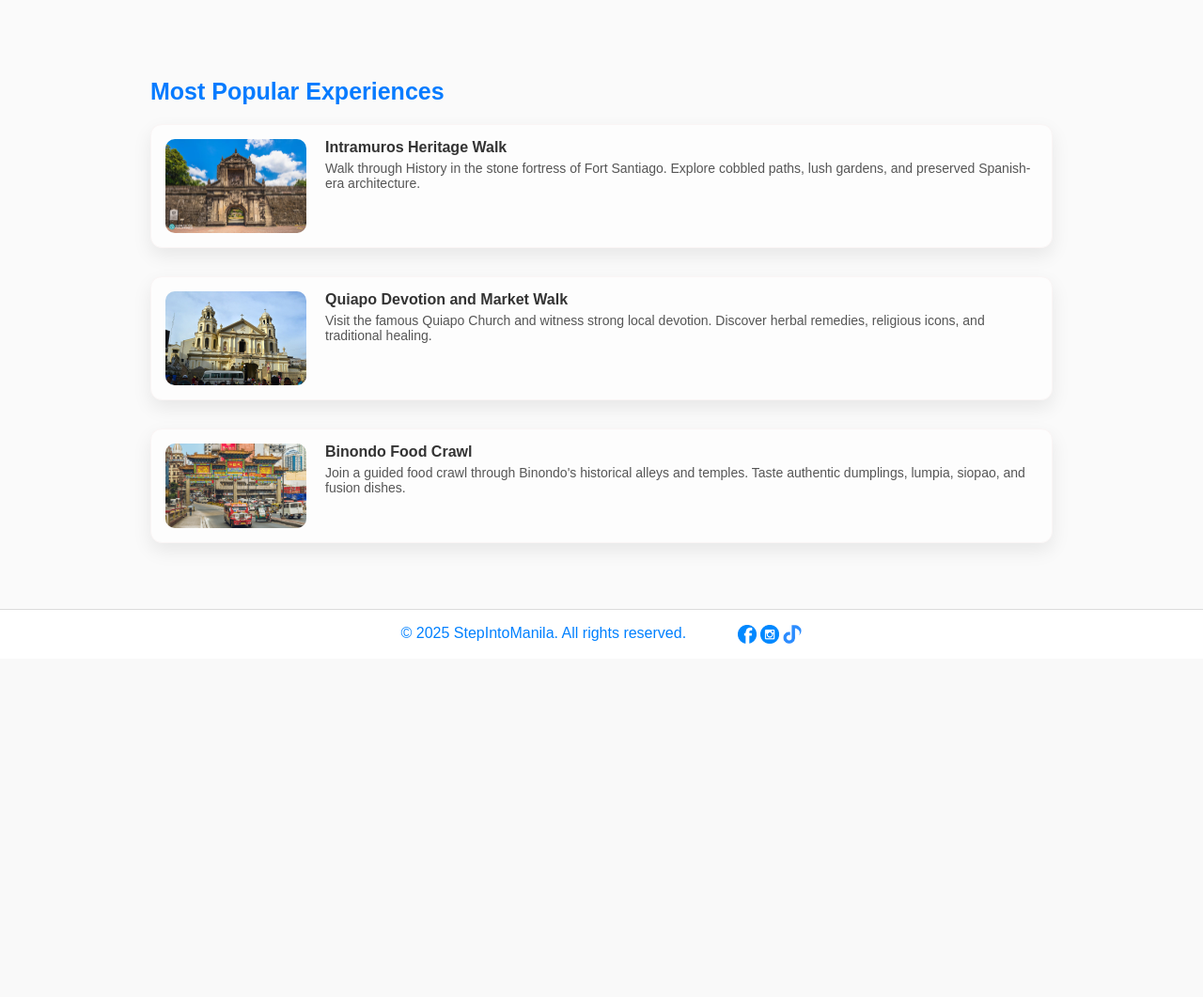
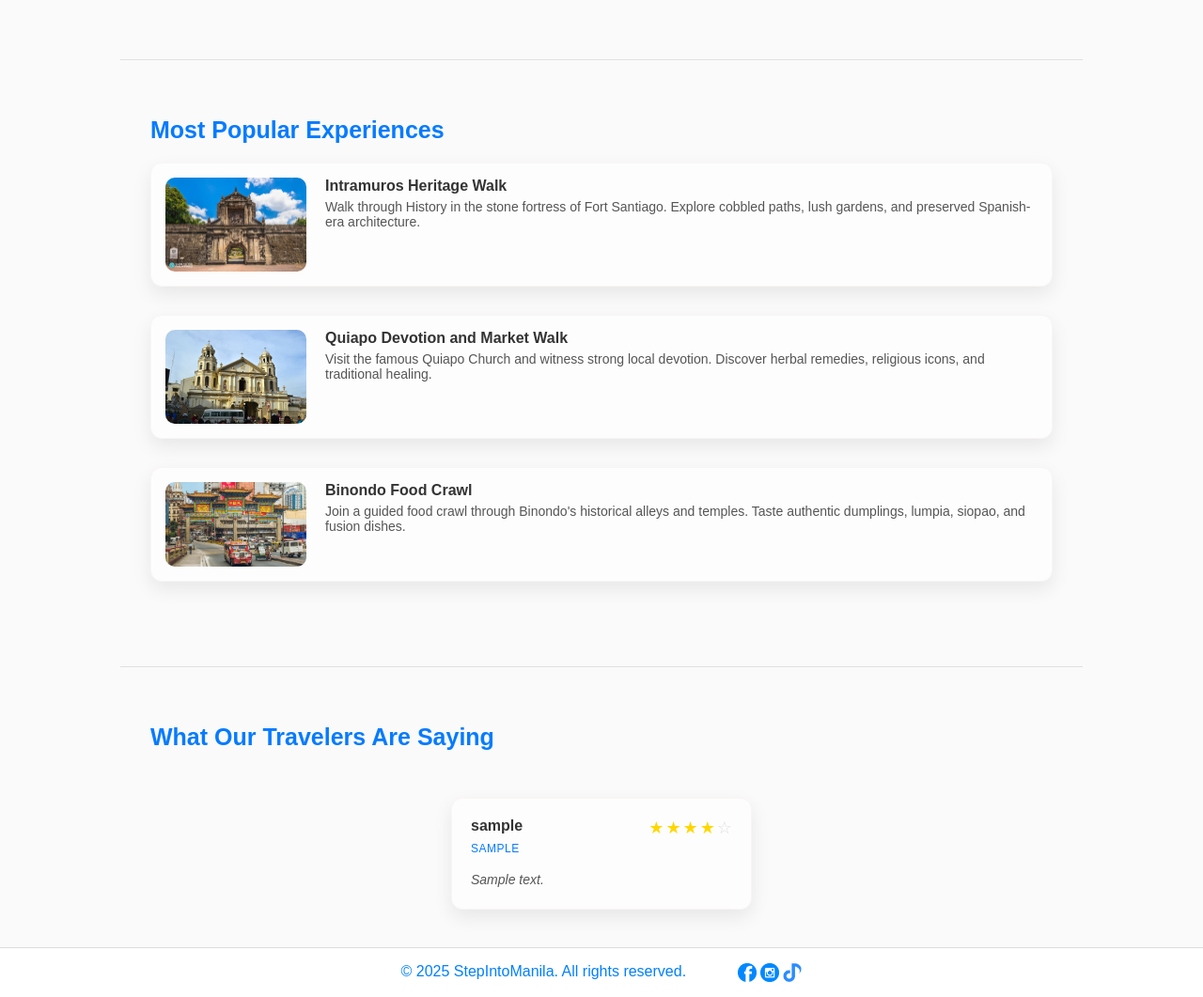
Before and after one commit to kloowi/php-final-proj, a PHP site: template index.php in a window 1280 px wide. Shown: the part 741-1802 px from the top of the page at 94% size. Before the commit the page ends 1426 px from the top, so only its background shows below. Run offline with PHP 8.4, Linux system fonts and the light colour scheme; the template is opened without the code that fills it: most values are stand-ins (such as "Sample title", 1, 10 or a date in 2020).

Commit message:
added a randomized reviews section

```diff
--- a/assets/css/index.css
+++ b/assets/css/index.css
@@ -257,8 +257,8 @@ body{
     color: white;
     padding: 12px 24px;
     border: none;
-    border-radius: 10px;
-    font-size: 14px;
+    border-radius: 15px;
+    font-size: 16px;
     font-weight: bold;
     cursor: pointer;
     text-decoration: none;
@@ -316,3 +316,80 @@ body{
     font-size: 14px;
     color: #555;
 }
+
+/* Reviews Section Styles */
+.reviews-section {
+    padding: 40px 20px;
+    max-width: 1000px;
+    margin: 0 auto;
+    display: flex;
+    flex-wrap: wrap;
+    gap: 20px;
+    justify-content: center;
+}
+
+.reviews-section h3 {
+    color: #067bff;
+    margin-bottom: 30px;
+    font-size: 25px;
+    text-align: left;
+    width: 100%;
+}
+
+.review {
+    background: #fdfdfd;
+    padding: 20px;
+    border-radius: 12px;
+    border: 1px solid #faf5f5;
+    box-shadow: 0 8px 20px rgba(0, 0, 0, 0.08);
+    transition: transform 0.3s ease, box-shadow 0.3s ease;
+    flex: 1;
+    min-width: 280px;
+    max-width: 320px;
+}
+
+
+.review-header {
+    display: flex;
+    justify-content: space-between;
+    align-items: flex-start;
+    margin-bottom: 15px;
+}
+
+.reviewer-info h4 {
+    margin: 0 0 5px 0;
+    color: #333;
+    font-size: 16px;
+    font-weight: 600;
+}
+
+.category {
+    color: #067bff;
+    font-size: 12px;
+    font-weight: 500;
+    text-transform: uppercase;
+    letter-spacing: 0.5px;
+}
+
+.rating {
+    display: flex;
+    gap: 2px;
+}
+
+.star {
+    color: #ddd;
+    font-size: 18px;
+    transition: color 0.3s ease;
+}
+
+.star.filled {
+    color: #ffd700;
+}
+
+.review p {
+    margin: 0;
+    color: #555;
+    font-size: 14px;
+    line-height: 1.5;
+    font-style: italic;
+}
--- a/index.php
+++ b/index.php
@@ -47,7 +47,7 @@
         <h2>Join us for an adventure!</h2>
         <p>Explore Manila's hidden gems, guided by locals. From food crawls to heritage walks — your story starts here.</p>
         <h2>⠀</h2>
-        <div class="features-icons-row" style="display: flex; gap: 32px; justify-content: flex-start; align-items: flex-end; margin: 18px 0;">
+        <div class="features-icons-row" style="display: flex; gap: 32px; justify-content: flex-start; align-items: flex-end; margin: 5px 0;">
           <div class="feature-icon-label" style="display: flex; flex-direction: column; align-items: center; text-align: center; font-size: 2.1rem; color: #1a73e8;">
             <span class="material-icons" style="font-size: 2.1rem;">map</span>
             <span style="font-size: 0.95rem; color: #888; margin-top: 6px; font-weight: 500;">Smart Itinerary</span>
@@ -75,6 +75,7 @@
         <img src="assets/images/index/main-index.png" alt="Adventure">
     </div>
 </div>
+<hr style="margin: 20px auto; width: 80%; border: none; border-top: 1px solid #e0e0e0;">
 <div class="popular-section">
     <h3>Most Popular Experiences</h3>
 
@@ -103,4 +104,52 @@
     </div>
 </div>
 
+<hr style="margin: 20px auto; width: 80%; border: none; border-top: 1px solid #e0e0e0;">
+
+<div class="reviews-section">
+    <h3>What Our Travelers Are Saying</h3>
+
+    <?php
+    // Include database connection
+    include_once 'includes/db_connect.php';
+
+    if ($pdo) {
+        try {
+            // Fetch reviews from database
+            $stmt = $pdo->query("SELECT username, rating, description, category FROM Reviews ORDER BY RAND() LIMIT 3");
+            $reviews = $stmt->fetchAll();
+
+            if ($reviews) {
+                foreach ($reviews as $review) {
+                    echo '<div class="review">';
+                    echo '<div class="review-header">';
+                    echo '<div class="reviewer-info">';
+                    echo '<h4>' . htmlspecialchars($review['username']) . '</h4>';
+                    echo '<span class="category">' . htmlspecialchars($review['category']) . '</span>';
+                    echo '</div>';
+                    echo '<div class="rating">';
+                    for ($i = 1; $i <= 5; $i++) {
+                        if ($i <= $review['rating']) {
+                            echo '<span class="star filled">★</span>';
+                        } else {
+                            echo '<span class="star">☆</span>';
+                        }
+                    }
+                    echo '</div>';
+                    echo '</div>';
+                    echo '<p>' . htmlspecialchars($review['description']) . '</p>';
+                    echo '</div>';
+                }
+            } else {
+                echo '<p style="text-align: center; color: #666; font-style: italic;">No reviews available yet. Be the first to share your experience!</p>';
+            }
+        } catch (PDOException $e) {
+            echo '<p style="text-align: center; color: #666; font-style: italic;">Reviews will be available soon.</p>';
+        }
+    } else {
+        echo '<p style="text-align: center; color: #666; font-style: italic;">Reviews will be available soon.</p>';
+    }
+    ?>
+</div>
+
 <?php include 'includes/footer-index.php'; ?>
```
